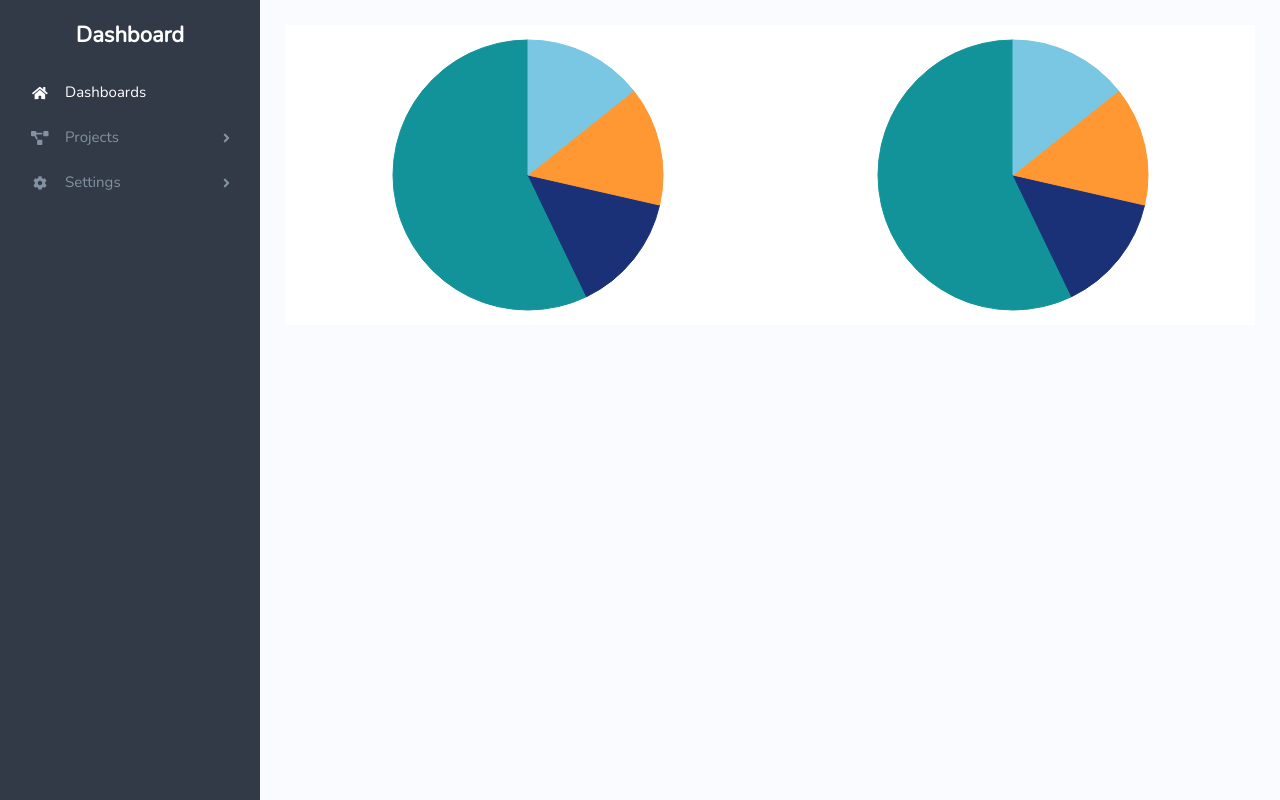
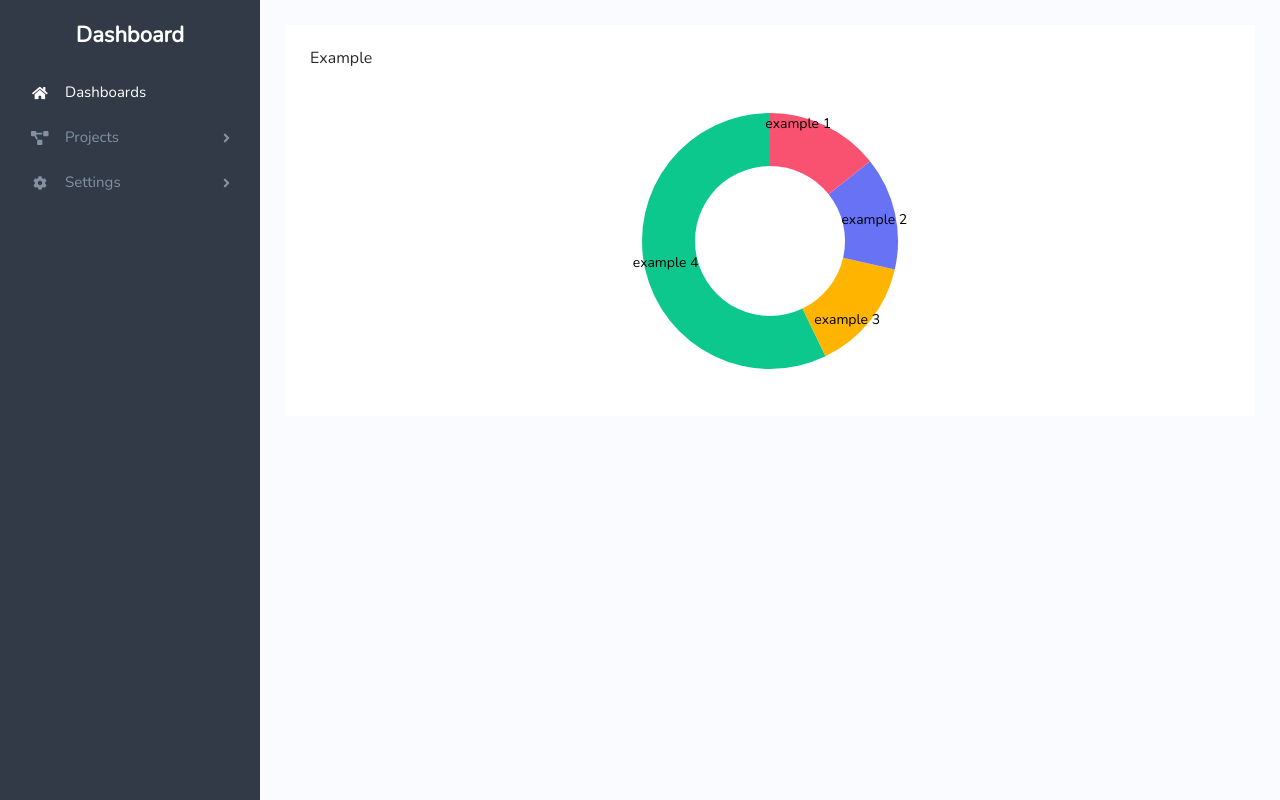
Before and after one commit to seung-juv/dashboard-react, a React (Create React App) app: page /#/ in a window 1280 px wide. Built offline with nearby package versions, Linux system fonts and the light colour scheme.

Commit message:
Styles Radial Chart

```diff
--- /dev/null
+++ b/src/components/CardContainer.js
@@ -0,0 +1,31 @@
+import React from "react";
+import styled from "styled-components";
+
+const Container = styled.div`
+  flex: 1;
+  background-color: ${props => props.theme.whiteColor};
+  padding: 25px;
+`;
+
+const Title = styled.h3`
+  display: block;
+  font-size: 16px;
+  margin-bottom: 25px;
+`;
+
+const Compoent = styled.div``;
+
+const CardContainer = ({ title, component }) => {
+  return (
+    <Container>
+      <Title>
+        {title}
+      </Title>
+      <Compoent>
+        {component}
+      </Compoent>
+    </Container>
+  );
+};
+
+export default CardContainer;
--- a/src/components/Chart/RadialChartCard.js
+++ b/src/components/Chart/RadialChartCard.js
@@ -3,7 +3,6 @@ import { RadialChart } from "react-vis";
 import styled from "styled-components";
 
 const Container = styled.div`
-  background-color: ${props => props.theme.whiteColor};
   flex: 1;
   display: flex;
   justify-content: center;
@@ -15,7 +14,9 @@ export default ({
   width = 300,
   innerRadius,
   radius,
-  color,
+  showLabels,
+  style,
+  labelsStyle,
   height = 300,
   animation = false
 }) => {
@@ -26,8 +27,10 @@ export default ({
         width={width}
         innerRadius={innerRadius}
         height={height}
-        color={color}
+        showLabels={showLabels}
         radius={radius}
+        style={style}
+        labelsStyle={labelsStyle}
         animation={animation}
       />
     </Container>
--- a/src/routes/Dashboard/Dashboard.js
+++ b/src/routes/Dashboard/Dashboard.js
@@ -1,18 +1,69 @@
 import React from "react";
 import styled from "styled-components";
 import RadialChartCard from "../../components/Chart/RadialChartCard";
+import Theme from "../../styles/Theme";
+import CardContainer from "../../components/CardContainer";
 
-const Wrapper = styled.div`display: flex;`;
-const Dashboard = () => {
+const Wrapper = styled.div`
+  display: flex;
+  flex-flow: row wrap;
+`;
+const Dashboard = props => {
+  console.log(props);
   return (
     <Wrapper>
-      <RadialChartCard
-        data={[{ angle: 1 }, { angle: 1 }, { angle: 1 }, { angle: 4 }]}
-        animation={true}
-      />
-      <RadialChartCard
-        data={[{ angle: 1 }, { angle: 1 }, { angle: 1 }, { angle: 4 }]}
-        animation={true}
+      <CardContainer
+        title="Example"
+        component={
+          <RadialChartCard
+            data={[
+              {
+                angle: 1,
+                label: "example 1",
+                color: Theme.redColor,
+                style: {
+                  fill: Theme.redColor,
+                  storke: Theme.redColor
+                }
+              },
+              {
+                angle: 1,
+                label: "example 2",
+                color: Theme.purpleColor,
+                style: {
+                  fill: Theme.purpleColor,
+                  storke: Theme.purpleColor
+                }
+              },
+              {
+                angle: 1,
+                label: "example 3",
+                color: Theme.yellowColor,
+                style: {
+                  fill: Theme.yellowColor,
+                  storke: Theme.yellowColor
+                }
+              },
+              {
+                angle: 4,
+                label: "example 4",
+                color: Theme.greenColor,
+                style: {
+                  fill: Theme.greenColor,
+                  storke: Theme.greenColor
+                }
+              }
+            ]}
+            style={{ stroke: 0 }}
+            labelsStyle={{ color: Theme.whiteColor }}
+            animation={true}
+            showLabels={true}
+            innerRadius={75}
+            width={300}
+            height={300}
+            radius={128}
+          />
+        }
       />
     </Wrapper>
   );
--- a/src/styles/Theme.js
+++ b/src/styles/Theme.js
@@ -4,5 +4,9 @@ export default {
   lightGreyColor: "#bccee4",
   darkGreyColor: "#8391a2",
   mainColor: "#313a46",
+  redColor: "#F95271",
+  blueColor: "#6771F3",
+  yellowColor: "#FFB400",
+  greenColor: "#0DC88C",
   purpleColor: "#6772F4"
 };
```
